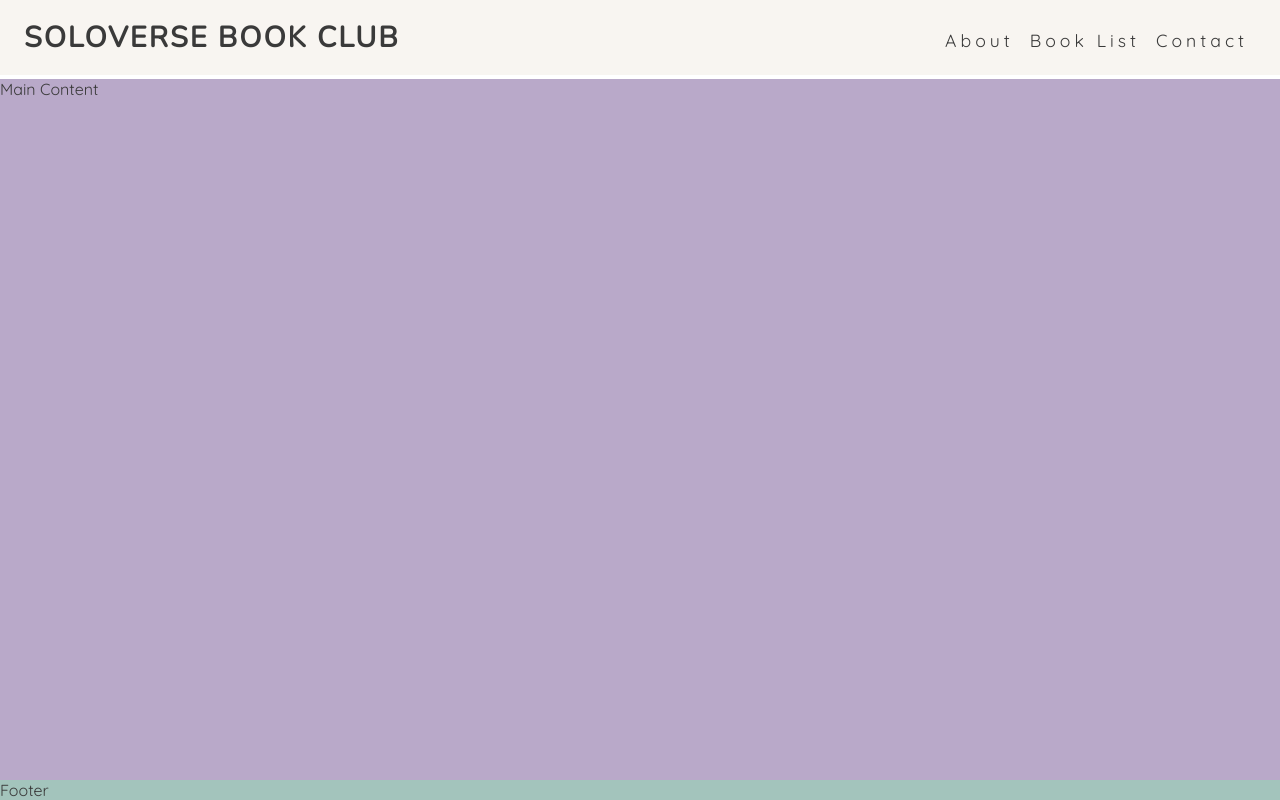
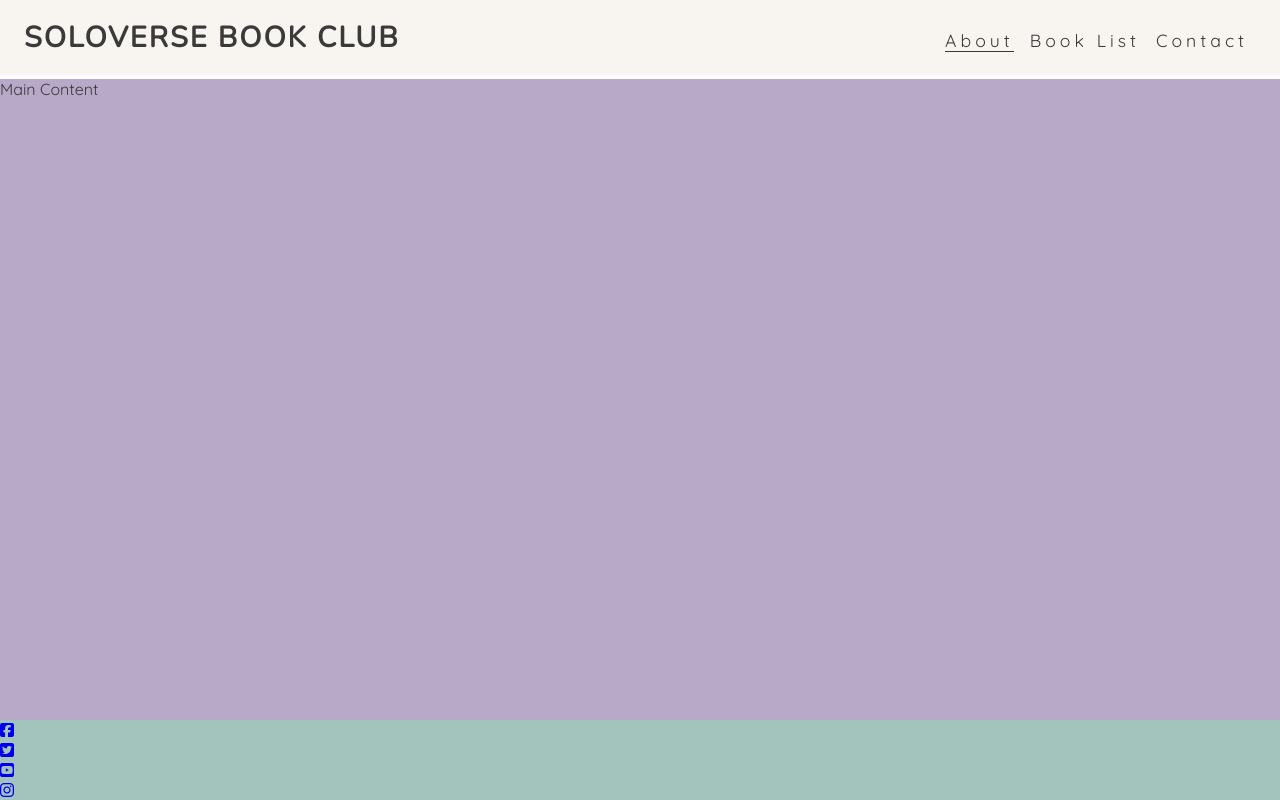
Before and after one commit to ijokpy/soloverse-book-club, a plain HTML site: page index.html in a window 1280 px wide. Drawn offline with nearby package versions, Linux system fonts and the light colour scheme.

Commit message:
Add social media icons into footer

```diff
--- a/index.html
+++ b/index.html
@@ -31,7 +31,7 @@
         <nav>
             <ul class="menu">
                 <li>
-                    <a href="">About</a>
+                    <a href="" class="active">About</a>
                 </li>
                 <li>
                     <a href="">Book List</a>
@@ -48,7 +48,33 @@
     <main>Main Content</main>
 
     <!-- Footer -->
-    <footer>Footer</footer>
+    <footer>
+        <ul id="social-networks">
+            <li>
+                <a href="https://www.facebook.com/" target="_blank" rel="noopener"
+                    aria-label="Visit our Facebook page (opens in a new tab)">
+                    <i class="fa-brands fa-square-facebook"></i></a>
+            </li>
+            <li>
+                <a href="https://www.twitter.com/" target="_blank" rel="noopener"
+                    aria-label="Visit our Twitter page (opens in a new tab)">
+                    <i class="fa-brands fa-twitter-square"></i></a>
+            </li>
+            <li>
+                <a href="https://www.youtube.com/" target="_blank" rel="noopener"
+                    aria-label="Visit our YouTube page (opens in a new tab)">
+                    <i class="fa-brands fa-youtube-square"></i></a>
+            </li>
+            <li>
+                <a href="https://www.instagram.com/" target="_blank" rel="noopener"
+                    aria-label="Visit our Instagram page (opens in a new tab)">
+                    <i class="fa-brands fa-instagram"></i></a>
+            </li>
+        </ul>
+    </footer>
+
+    <!-- Font Awesome kit -->
+    <script src="https://kit.fontawesome.com/f6a310ba7d.js" crossorigin="anonymous"></script>
 </body>
 
 </html>
```
